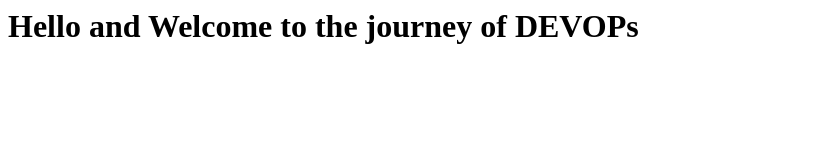
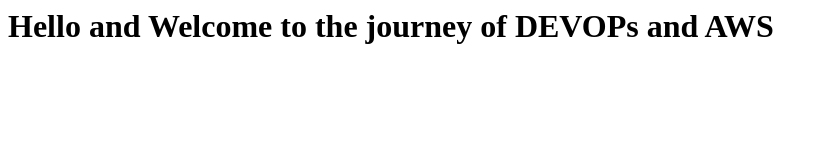
Before and after one commit to nistraining/website, a plain HTML site: page index.html in a window 1280 px wide. Shown: the whole page, without its empty margins (0-828 px from the left). Drawn offline with Linux system fonts and the light colour scheme.

Commit message:
Changed website content

```diff
--- a/index.html
+++ b/index.html
@@ -1,6 +1,6 @@
 <html>
 	<title>CICD using jenkins</title>
 	<body>
-	<h1>Hello and Welcome to the journey of DEVOPs</h1>
+	<h1>Hello and Welcome to the journey of DEVOPs and AWS</h1>
 	</body>
 </html>
```
